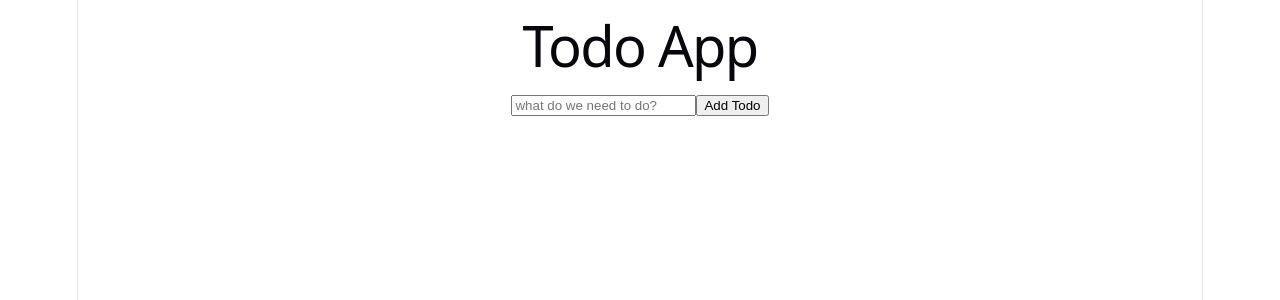
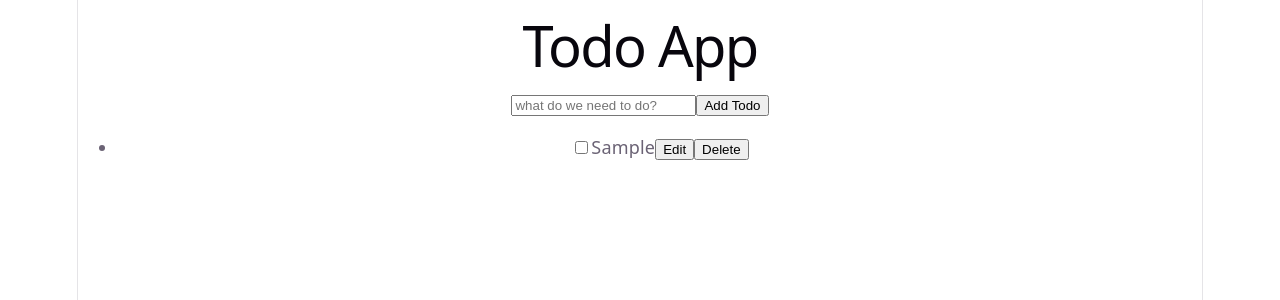
Before and after one commit to SonnyB34/lab-10.3, a React (Vite) app: page / in a window 1280 px wide. Both pictures are taken after typing "Sample" into the empty fields and a click on the button "Add Todo". Shown: the top 300 px of the page. Built offline with nearby package versions, Linux system fonts and the light colour scheme.

Commit message:
created Todolist and functionality with unordered list and clear completed button

```diff
--- a/src/App.jsx
+++ b/src/App.jsx
@@ -1,5 +1,6 @@
 import TodoInput from './components/TodoInput'
 import './App.css'
+import TodoList from './components/TodoList'
 
 function App() {
 
@@ -11,6 +12,7 @@ function App() {
       </header>
 
       <TodoInput />
+      <TodoList />
     </div>
   )
 }
--- a/src/components/TodoItem.jsx
+++ b/src/components/TodoItem.jsx
@@ -2,7 +2,7 @@ import { useState } from 'react';
 import { useTodos } from '../context/TodoContext';
 
 
-export default function TodoItem() {
+export default function TodoItem({ todo }) {
 
     const { toggleTodo, deleteTodo, editTodo } = useTodos();
 
--- a/src/components/TodoList.jsx
+++ b/src/components/TodoList.jsx
@@ -0,0 +1,35 @@
+import TodoItem from './TodoItem';
+import { useTodos } from '../context/TodoContext';
+import { useFilter } from '../context/FilterContext';
+
+export default function TodoList() {
+  const { todos, clearCompleted } = useTodos();
+  const { filter } = useFilter();
+
+  const visibleTodos = todos.filter((todo) => {
+    if (filter === 'active') return !todo.completed; // unfinished
+    if (filter === 'completed') return todo.completed; // finished
+    return true;
+ });
+
+    let hasCompleted = todos.some((todo) => todo.completed);
+
+
+
+  if (visibleTodos.length === 0) {
+    return <p>No todos yet! Add one.</p>;
+  }
+  return (
+    <>
+      <ul>
+        {visibleTodos.map((todo) => (
+          <TodoItem key={todo.id} todo={todo} />
+        ))}
+      </ul>
+
+    {hasCompleted && (
+      <button onClick={clearCompleted}>Clear Completed</button>
+      )}
+    </>
+  );
+}
```
